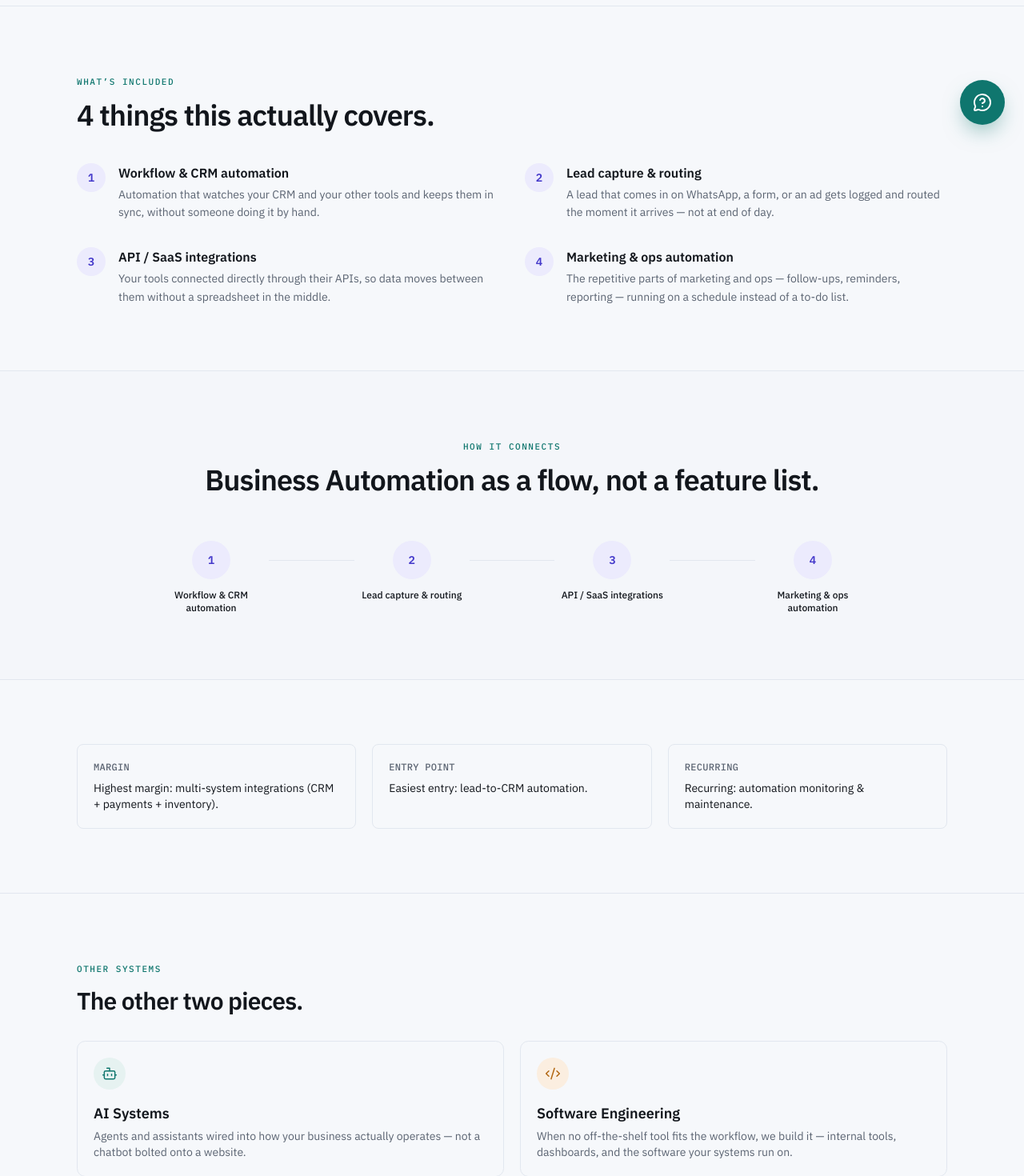
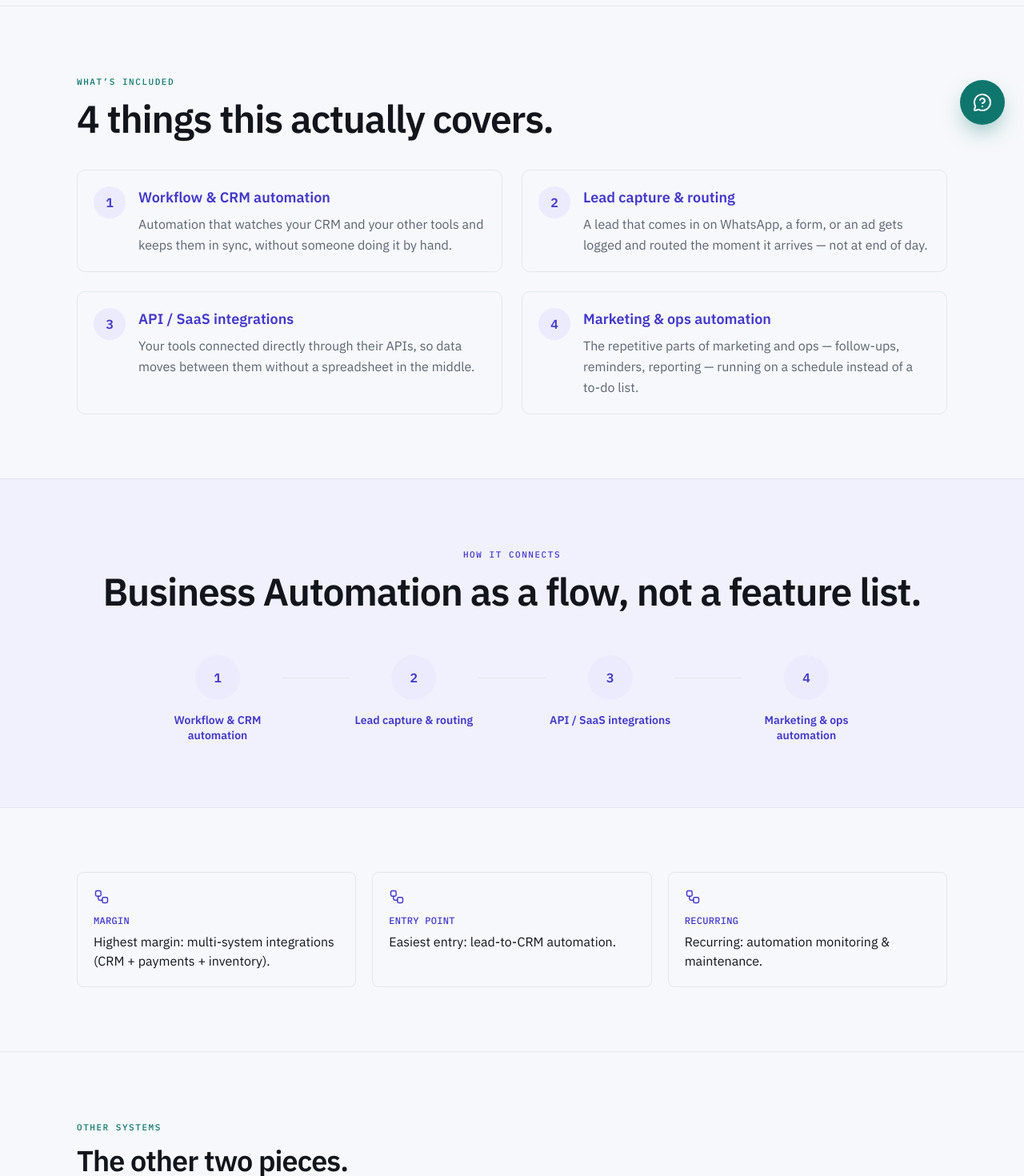
Before and after one commit to mirza-shafi/zents-tech, a Next.js app: page /systems/business-automation in a window 1280 px wide. Shown: the part 620-2090 px from the top of the page at 80% size. Built offline with nearby package versions, Linux system fonts and the light colour scheme.

Commit message:
refactor: enhance system page and category flow UI with updated typography, section tints, and styling consistency

```diff
--- a/src/app/systems/[slug]/page.tsx
+++ b/src/app/systems/[slug]/page.tsx
@@ -9,6 +9,12 @@ import { CategoryFlow } from "@/components/category-flow";
 import { serviceCategories, pillarColorClasses } from "@/lib/site-data";
 
 const categoryIcons = { Bot, Workflow, Code2 };
+
+const sectionTint: Record<string, string> = {
+  teal: "bg-accent/40",
+  violet: "bg-violet-tint/50",
+  brass: "bg-brass-tint/50",
+};
 
 const heroImages: Record<string, string> = {
   "ai-systems": "/images/code-screen.jpg",
@@ -88,7 +94,11 @@ export default async function SystemDetailPage({ params }: PageProps<"/systems/[
             <div className={`mt-5 flex size-12 items-center justify-center rounded-full ${colors.badge}`}>
               <Icon className="size-6" strokeWidth={1.75} />
             </div>
-            <span className="eyebrow mt-4 block">{cat.tag}</span>
+            <span
+              className={`mt-4 block font-mono text-[11px] font-medium tracking-[0.14em] uppercase ${colors.icon}`}
+            >
+              {cat.tag}
+            </span>
             <h1 className="mt-2 text-balance font-display text-5xl font-extrabold tracking-tighter md:text-6xl">
               {cat.name}
             </h1>
@@ -114,21 +124,25 @@ export default async function SystemDetailPage({ params }: PageProps<"/systems/[
         <div className="container-page py-16 md:py-20">
           <Reveal className="max-w-2xl">
             <span className="eyebrow">What&rsquo;s included</span>
-            <h2 className="mt-3 text-balance font-display text-3xl font-extrabold tracking-tight md:text-4xl">
+            <h2 className="mt-3 text-balance font-display text-4xl font-extrabold tracking-tight md:text-5xl">
               {cat.items.length} things this actually covers.
             </h2>
           </Reveal>
-          <div className="mt-10 grid gap-8 sm:grid-cols-2">
+          <div className="mt-10 grid gap-6 sm:grid-cols-2">
             {cat.items.map((item, i) => (
-              <Reveal key={item} delay={i * 0.06} className="flex gap-4">
+              <Reveal
+                key={item}
+                delay={i * 0.06}
+                className="flex gap-4 rounded-xl border border-border p-5 transition-colors hover:border-primary/30"
+              >
                 <div
-                  className={`flex size-9 shrink-0 items-center justify-center rounded-full font-mono text-sm font-bold ${colors.badge}`}
+                  className={`flex size-10 shrink-0 items-center justify-center rounded-full font-mono text-base font-bold ${colors.badge}`}
                 >
                   {i + 1}
                 </div>
                 <div>
-                  <h3 className="font-display text-base font-bold">{item}</h3>
-                  <p className="mt-1 text-sm leading-relaxed text-muted-foreground">{copy.itemDetails[i]}</p>
+                  <h3 className={`font-display text-lg font-bold ${colors.icon}`}>{item}</h3>
+                  <p className="mt-1.5 text-base leading-relaxed text-muted-foreground">{copy.itemDetails[i]}</p>
                 </div>
               </Reveal>
             ))}
@@ -137,11 +151,13 @@ export default async function SystemDetailPage({ params }: PageProps<"/systems/[
       </section>
 
       {/* Visualization */}
-      <section className="border-b border-border bg-muted/30">
+      <section className={`border-b border-border ${sectionTint[cat.color]}`}>
         <div className="container-page py-16 md:py-20">
           <Reveal className="text-center">
-            <span className="eyebrow">How it connects</span>
-            <h2 className="mt-3 text-balance font-display text-3xl font-extrabold tracking-tight md:text-4xl">
+            <span className={`font-mono text-[11px] font-medium tracking-[0.14em] uppercase ${colors.icon}`}>
+              How it connects
+            </span>
+            <h2 className="mt-3 text-balance font-display text-4xl font-extrabold tracking-tight md:text-5xl">
               {cat.name} as a flow, not a feature list.
             </h2>
           </Reveal>
@@ -156,16 +172,19 @@ export default async function SystemDetailPage({ params }: PageProps<"/systems/[
         <div className="container-page py-16 md:py-20">
           <div className="grid gap-5 sm:grid-cols-3">
             <div className="rounded-lg border border-border p-5">
-              <p className="font-mono text-xs tracking-wide text-muted-foreground uppercase">Margin</p>
-              <p className="mt-2 text-sm">{cat.margin}</p>
+              <Icon className={`size-5 ${colors.icon}`} strokeWidth={1.75} />
+              <p className={`mt-3 font-mono text-xs tracking-wide uppercase ${colors.icon}`}>Margin</p>
+              <p className="mt-1.5 text-base">{cat.margin}</p>
             </div>
             <div className="rounded-lg border border-border p-5">
-              <p className="font-mono text-xs tracking-wide text-muted-foreground uppercase">Entry point</p>
-              <p className="mt-2 text-sm">{cat.entry}</p>
+              <Icon className={`size-5 ${colors.icon}`} strokeWidth={1.75} />
+              <p className={`mt-3 font-mono text-xs tracking-wide uppercase ${colors.icon}`}>Entry point</p>
+              <p className="mt-1.5 text-base">{cat.entry}</p>
             </div>
             <div className="rounded-lg border border-border p-5">
-              <p className="font-mono text-xs tracking-wide text-muted-foreground uppercase">Recurring</p>
-              <p className="mt-2 text-sm">{cat.recurring}</p>
+              <Icon className={`size-5 ${colors.icon}`} strokeWidth={1.75} />
+              <p className={`mt-3 font-mono text-xs tracking-wide uppercase ${colors.icon}`}>Recurring</p>
+              <p className="mt-1.5 text-base">{cat.recurring}</p>
             </div>
           </div>
         </div>
@@ -176,7 +195,7 @@ export default async function SystemDetailPage({ params }: PageProps<"/systems/[
         <div className="container-page py-16 md:py-20">
           <Reveal>
             <span className="eyebrow">Other systems</span>
-            <h2 className="mt-3 font-display text-2xl font-extrabold tracking-tight md:text-3xl">
+            <h2 className="mt-3 font-display text-3xl font-extrabold tracking-tight md:text-4xl">
               The other two pieces.
             </h2>
           </Reveal>
--- a/src/components/category-flow.tsx
+++ b/src/components/category-flow.tsx
@@ -10,18 +10,18 @@ export function CategoryFlow({ items, color }: { items: string[]; color: Service
   const colors = pillarColorClasses[color];
 
   return (
-    <div className="mx-auto flex max-w-4xl flex-col items-center gap-8 sm:flex-row sm:items-start sm:gap-0">
+    <div className="mx-auto flex max-w-4xl flex-col items-center gap-10 sm:flex-row sm:items-start sm:gap-0">
       {items.map((item, i) => (
         <Fragment key={item}>
-          <div className="flex flex-col items-center text-center sm:w-36">
+          <div className="flex flex-col items-center text-center sm:w-40">
             <div
-              className={`flex size-12 shrink-0 items-center justify-center rounded-full font-mono text-sm font-bold ${colors.badge}`}
+              className={`flex size-14 shrink-0 items-center justify-center rounded-full font-mono text-base font-bold ${colors.badge}`}
             >
               {i + 1}
             </div>
-            <p className="mt-3 text-xs leading-snug font-medium">{item}</p>
+            <p className={`mt-4 text-sm leading-snug font-bold ${colors.icon}`}>{item}</p>
           </div>
-          {i < items.length - 1 && <div className="hidden h-px flex-1 bg-border sm:mt-6 sm:block" />}
+          {i < items.length - 1 && <div className="hidden h-px flex-1 bg-border sm:mt-7 sm:block" />}
         </Fragment>
       ))}
     </div>
```
